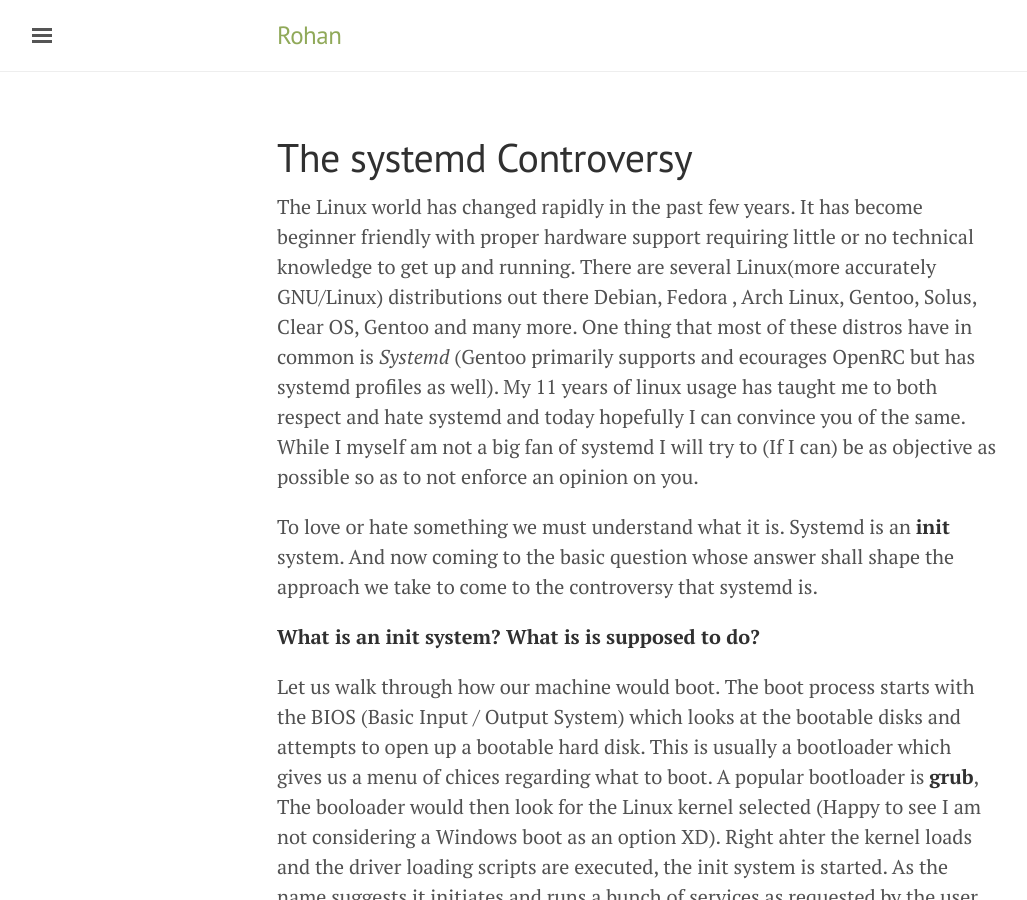
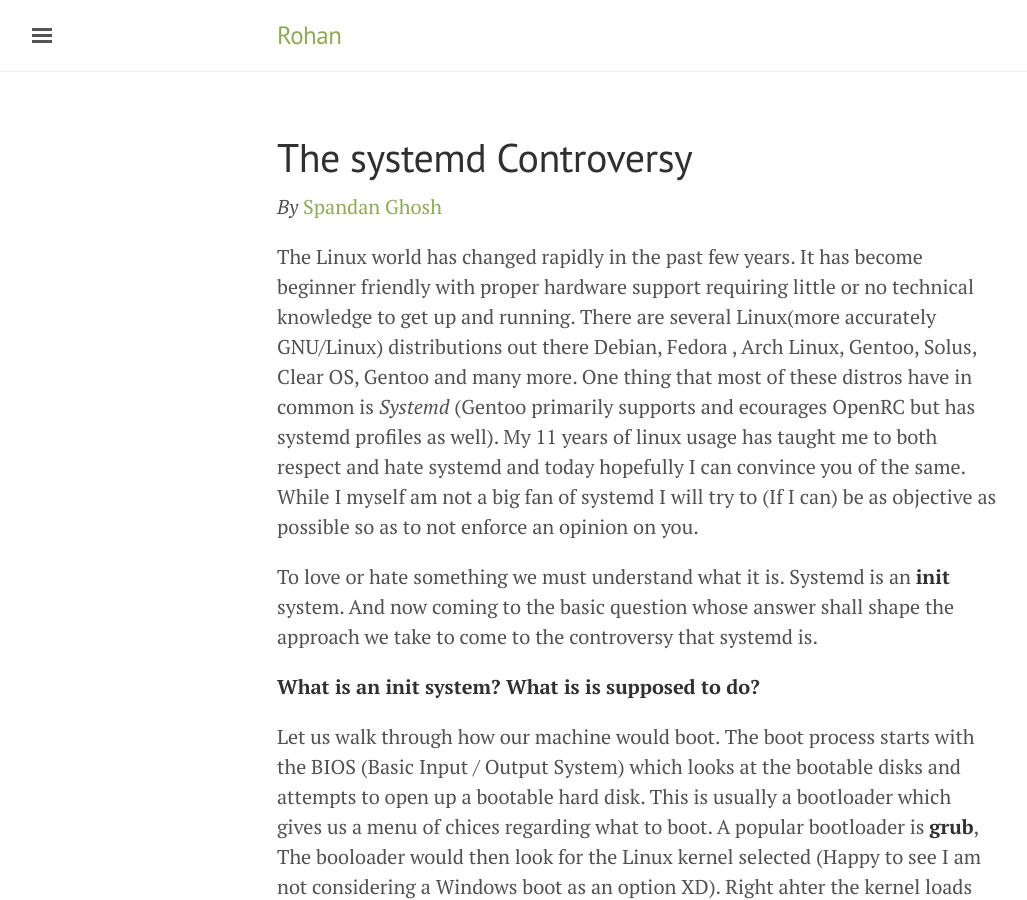
Before and after one commit to DarkStar1997/DarkStar1997.github.io, a Jekyll site: the page built from spandan/linux/systemd/sys.md, in a window 1280 px wide and 900 px high. Shown: the whole window, without its empty margins (3-1030 px from the left). Built offline with Jekyll 4.4.1, drawn with Linux system fonts in a browser that asks for light colours.

Commit message:
Added Author's name in Systemd blog

```diff
--- a/spandan/linux/systemd/sys.md
+++ b/spandan/linux/systemd/sys.md
@@ -4,6 +4,9 @@ title: The systemd Controversy
 author: <a href="https://www.linkedin.com/in/spandanghosh2"> Spandan Ghosh </a>
 tags: [Linux, systemd, runit, init-systems]
 ---
+
+
+*By* [Spandan Ghosh](https://www.linkedin.com/in/spandanghosh2)
 
 
 The Linux world has changed rapidly in the past few years. It has become beginner friendly with proper hardware support requiring little or no technical knowledge to get up and running. There are several Linux(more accurately GNU/Linux) distributions out there Debian, Fedora , Arch Linux, Gentoo, Solus, Clear OS, Gentoo and many more. One thing that most of these distros have in common is *Systemd* (Gentoo primarily supports and ecourages OpenRC but has systemd profiles as well). My 11 years of linux usage has taught me to both respect and hate systemd and today hopefully I can convince you of the same. While I myself am not a big fan of systemd I will try to (If I can) be as objective as possible so as to not enforce an opinion on you.
```
Also changed, not shown: _posts/2019-08-14-TheSystemdControversy.md (+3 -0 lines).
